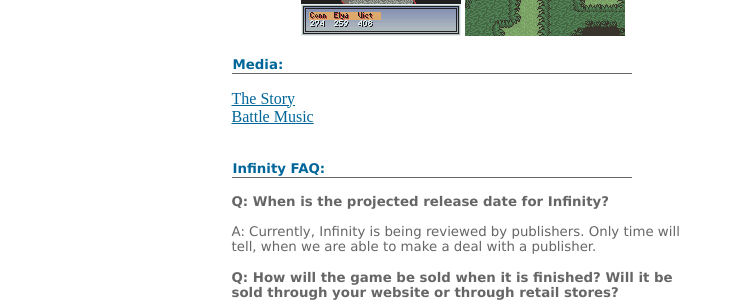
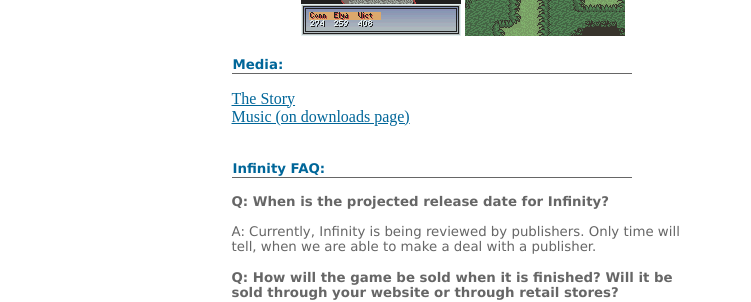
Before and after one commit to infinity-gbc/website, a Jekyll site: the page built from projects.html, in a window 1280 px wide. Shown: the part 1026-1328 px from the top of the page, without its empty margins (263-1014 px from the left). Built offline with Jekyll 4.4.1, drawn with Linux system fonts in a browser that asks for light colours.

Commit message:
fix link on projects page

```diff
--- a/projects.html
+++ b/projects.html
@@ -71,7 +71,7 @@ layout: default
          <tr bgcolor="#666666"><td height="1"></td></tr>
         </table>
         <p><span><a href="infstory.html">The Story</a><br>
-         <a href="downloads/battle1.mp3">Battle Music</a></span>
+         <a href="downloads.html">Music (on downloads page)</a></span>
         </p>
         <br>
         <a name="faq"/>
```
